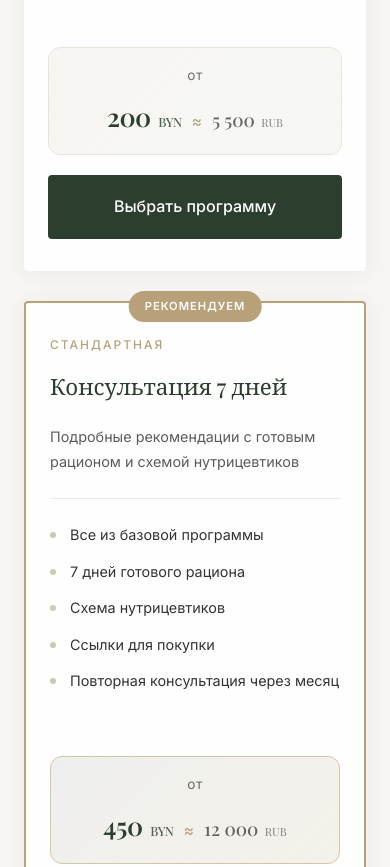
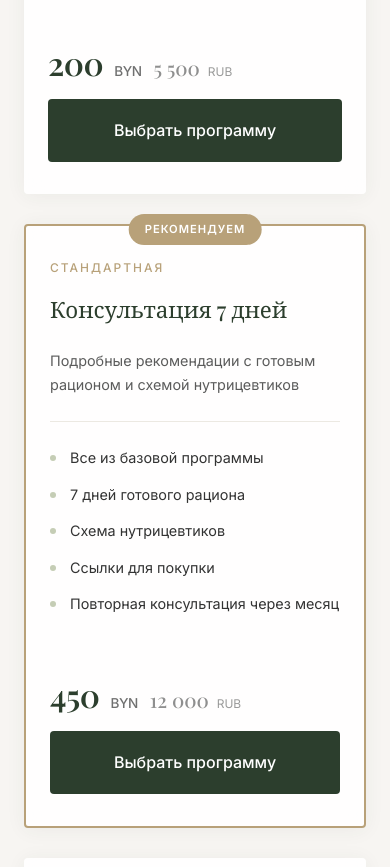
Before and after one commit to designabyzova/merenkovanutrition-classic, a plain HTML site: page websites/classic/index.html in a window 390 px wide. Shown: the part 6178-7045 px from the top of the page. Drawn offline with nearby package versions, Linux system fonts and the light colour scheme.

Commit message:
style: Simplify price display - clean inline format without frame
- Remove background, border and padding from price block
- Display prices in one clean row: "450 BYN  12 000 RUB"
- BYN price in larger forest green, RUB price in smaller gray
- No dividers or labels for cleaner look
- Responsive sizing for mobile

Co-Authored-By: Claude Opus 4.5 <noreply@anthropic.com>

```diff
--- a/styles.css
+++ b/styles.css
@@ -781,79 +781,48 @@ body {
     margin-bottom: 20px;
 }
 
-/* New dual-currency price block styles */
-.service-price-block {
+/* Clean inline dual-currency price styles */
+.service-price-inline {
+    display: flex;
+    align-items: baseline;
+    gap: 16px;
     margin: 24px 0;
-    padding: 20px;
-    background: linear-gradient(135deg, var(--cream-light) 0%, rgba(197, 205, 181, 0.15) 100%);
-    border-radius: 12px;
-    text-align: center;
-    border: 1px solid var(--cream);
-}
-
-.price-label {
-    display: block;
-    font-size: 0.85rem;
+    flex-wrap: wrap;
+}
+
+.service-price-inline .price-main {
+    font-family: var(--font-display);
+    font-size: 2.5rem;
+    font-weight: 600;
+    color: var(--forest);
+    letter-spacing: -0.5px;
+    line-height: 1;
+}
+
+.service-price-inline .price-main .currency {
+    font-family: var(--font-body);
+    font-size: 1rem;
+    font-weight: 500;
     color: var(--charcoal);
     opacity: 0.7;
-    margin-bottom: 8px;
-    text-transform: lowercase;
-    letter-spacing: 0.5px;
-}
-
-.price-row {
-    display: flex;
-    align-items: baseline;
-    justify-content: center;
-    gap: 8px;
-    flex-wrap: wrap;
-}
-
-.price-main {
+    margin-left: 4px;
+}
+
+.service-price-inline .price-alt {
     font-family: var(--font-display);
-    font-size: 2rem;
-    font-weight: 600;
-    color: var(--forest);
-    letter-spacing: -0.5px;
-}
-
-.price-main .currency {
-    font-size: 0.9rem;
-    font-weight: 500;
-    opacity: 0.8;
-    margin-left: 2px;
-}
-
-.price-divider {
-    font-size: 1.1rem;
-    color: var(--gold);
+    font-size: 1.5rem;
+    font-weight: 500;
+    color: var(--charcoal);
+    opacity: 0.55;
+    line-height: 1;
+}
+
+.service-price-inline .price-alt .currency {
+    font-family: var(--font-body);
+    font-size: 0.85rem;
     font-weight: 400;
-    margin: 0 4px;
-}
-
-.price-alt {
-    font-family: var(--font-display);
-    font-size: 1.4rem;
-    font-weight: 500;
-    color: var(--charcoal);
-    opacity: 0.75;
-}
-
-.price-alt .currency {
-    font-size: 0.75rem;
-    font-weight: 400;
-    opacity: 0.8;
-    margin-left: 2px;
-}
-
-/* Featured card price styling */
-.service-card.featured .service-price-block {
-    background: linear-gradient(135deg, rgba(44, 62, 45, 0.08) 0%, rgba(184, 161, 121, 0.15) 100%);
-    border-color: var(--gold-light);
-}
-
-.service-card.featured .price-main {
-    color: var(--forest);
+    opacity: 0.9;
+    margin-left: 3px;
 }
 
 /* Old price styles - kept for compatibility */
@@ -2175,34 +2144,26 @@ textarea:focus-visible {
         padding: 32px 24px;
     }
 
-    /* Price block mobile */
-    .service-price-block {
-        padding: 16px;
+    /* Price inline mobile */
+    .service-price-inline {
+        gap: 12px;
         margin: 20px 0;
     }
 
-    .price-row {
-        gap: 6px;
-    }
-
-    .price-main {
-        font-size: 1.6rem;
-    }
-
-    .price-main .currency {
-        font-size: 0.8rem;
-    }
-
-    .price-alt {
-        font-size: 1.15rem;
-    }
-
-    .price-alt .currency {
-        font-size: 0.7rem;
-    }
-
-    .price-divider {
-        font-size: 1rem;
+    .service-price-inline .price-main {
+        font-size: 2rem;
+    }
+
+    .service-price-inline .price-main .currency {
+        font-size: 0.85rem;
+    }
+
+    .service-price-inline .price-alt {
+        font-size: 1.25rem;
+    }
+
+    .service-price-inline .price-alt .currency {
+        font-size: 0.75rem;
     }
 
     /* Form improvements */
--- a/websites/classic/index.html
+++ b/websites/classic/index.html
@@ -589,13 +589,9 @@
                             <li>Рекомендации по питанию</li>
                             <li>Список продуктов</li>
                         </ul>
-                        <div class="service-price-block">
-                            <span class="price-label">от</span>
-                            <div class="price-row">
+                        <div class="service-price-inline">
                             <span class="price-main">200 <span class="currency">BYN</span></span>
-                                <span class="price-divider">≈</span>
                             <span class="price-alt">5 500 <span class="currency">RUB</span></span>
-                            </div>
                         </div>
                         <a href="#contact" class="service-btn">Выбрать программу</a>
                     </div>
@@ -613,13 +609,9 @@
                             <li>Ссылки для покупки</li>
                             <li>Повторная консультация через месяц</li>
                         </ul>
-                        <div class="service-price-block">
-                            <span class="price-label">от</span>
-                            <div class="price-row">
+                        <div class="service-price-inline">
                             <span class="price-main">450 <span class="currency">BYN</span></span>
-                                <span class="price-divider">≈</span>
                             <span class="price-alt">12 000 <span class="currency">RUB</span></span>
-                            </div>
                         </div>
                         <a href="#contact" class="service-btn">Выбрать программу</a>
                     </div>
@@ -636,13 +628,9 @@
                             <li>30 дней поддержки</li>
                             <li>Продление: 400 BYN/месяц</li>
                         </ul>
-                        <div class="service-price-block">
-                            <span class="price-label">от</span>
-                            <div class="price-row">
+                        <div class="service-price-inline">
                             <span class="price-main">900 <span class="currency">BYN</span></span>
-                                <span class="price-divider">≈</span>
                             <span class="price-alt">24 000 <span class="currency">RUB</span></span>
-                            </div>
                         </div>
                         <a href="#contact" class="service-btn">Выбрать программу</a>
                     </div>
--- a/websites/classic/styles.css
+++ b/websites/classic/styles.css
@@ -781,79 +781,48 @@ body {
     margin-bottom: 20px;
 }
 
-/* New dual-currency price block styles */
-.service-price-block {
+/* Clean inline dual-currency price styles */
+.service-price-inline {
+    display: flex;
+    align-items: baseline;
+    gap: 16px;
     margin: 24px 0;
-    padding: 20px;
-    background: linear-gradient(135deg, var(--cream-light) 0%, rgba(197, 205, 181, 0.15) 100%);
-    border-radius: 12px;
-    text-align: center;
-    border: 1px solid var(--cream);
-}
-
-.price-label {
-    display: block;
-    font-size: 0.85rem;
+    flex-wrap: wrap;
+}
+
+.service-price-inline .price-main {
+    font-family: var(--font-display);
+    font-size: 2.5rem;
+    font-weight: 600;
+    color: var(--forest);
+    letter-spacing: -0.5px;
+    line-height: 1;
+}
+
+.service-price-inline .price-main .currency {
+    font-family: var(--font-body);
+    font-size: 1rem;
+    font-weight: 500;
     color: var(--charcoal);
     opacity: 0.7;
-    margin-bottom: 8px;
-    text-transform: lowercase;
-    letter-spacing: 0.5px;
-}
-
-.price-row {
-    display: flex;
-    align-items: baseline;
-    justify-content: center;
-    gap: 8px;
-    flex-wrap: wrap;
-}
-
-.price-main {
+    margin-left: 4px;
+}
+
+.service-price-inline .price-alt {
     font-family: var(--font-display);
-    font-size: 2rem;
-    font-weight: 600;
-    color: var(--forest);
-    letter-spacing: -0.5px;
-}
-
-.price-main .currency {
-    font-size: 0.9rem;
-    font-weight: 500;
-    opacity: 0.8;
-    margin-left: 2px;
-}
-
-.price-divider {
-    font-size: 1.1rem;
-    color: var(--gold);
+    font-size: 1.5rem;
+    font-weight: 500;
+    color: var(--charcoal);
+    opacity: 0.55;
+    line-height: 1;
+}
+
+.service-price-inline .price-alt .currency {
+    font-family: var(--font-body);
+    font-size: 0.85rem;
     font-weight: 400;
-    margin: 0 4px;
-}
-
-.price-alt {
-    font-family: var(--font-display);
-    font-size: 1.4rem;
-    font-weight: 500;
-    color: var(--charcoal);
-    opacity: 0.75;
-}
-
-.price-alt .currency {
-    font-size: 0.75rem;
-    font-weight: 400;
-    opacity: 0.8;
-    margin-left: 2px;
-}
-
-/* Featured card price styling */
-.service-card.featured .service-price-block {
-    background: linear-gradient(135deg, rgba(44, 62, 45, 0.08) 0%, rgba(184, 161, 121, 0.15) 100%);
-    border-color: var(--gold-light);
-}
-
-.service-card.featured .price-main {
-    color: var(--forest);
+    opacity: 0.9;
+    margin-left: 3px;
 }
 
 /* Old price styles - kept for compatibility */
@@ -2175,34 +2144,26 @@ textarea:focus-visible {
         padding: 32px 24px;
     }
 
-    /* Price block mobile */
-    .service-price-block {
-        padding: 16px;
+    /* Price inline mobile */
+    .service-price-inline {
+        gap: 12px;
         margin: 20px 0;
     }
 
-    .price-row {
-        gap: 6px;
-    }
-
-    .price-main {
-        font-size: 1.6rem;
-    }
-
-    .price-main .currency {
-        font-size: 0.8rem;
-    }
-
-    .price-alt {
-        font-size: 1.15rem;
-    }
-
-    .price-alt .currency {
-        font-size: 0.7rem;
-    }
-
-    .price-divider {
-        font-size: 1rem;
+    .service-price-inline .price-main {
+        font-size: 2rem;
+    }
+
+    .service-price-inline .price-main .currency {
+        font-size: 0.85rem;
+    }
+
+    .service-price-inline .price-alt {
+        font-size: 1.25rem;
+    }
+
+    .service-price-inline .price-alt .currency {
+        font-size: 0.75rem;
     }
 
     /* Form improvements */
```
Also changed, not shown: index.html (+3 -15 lines). Lines whose indentation alone changed are shown as unchanged.
